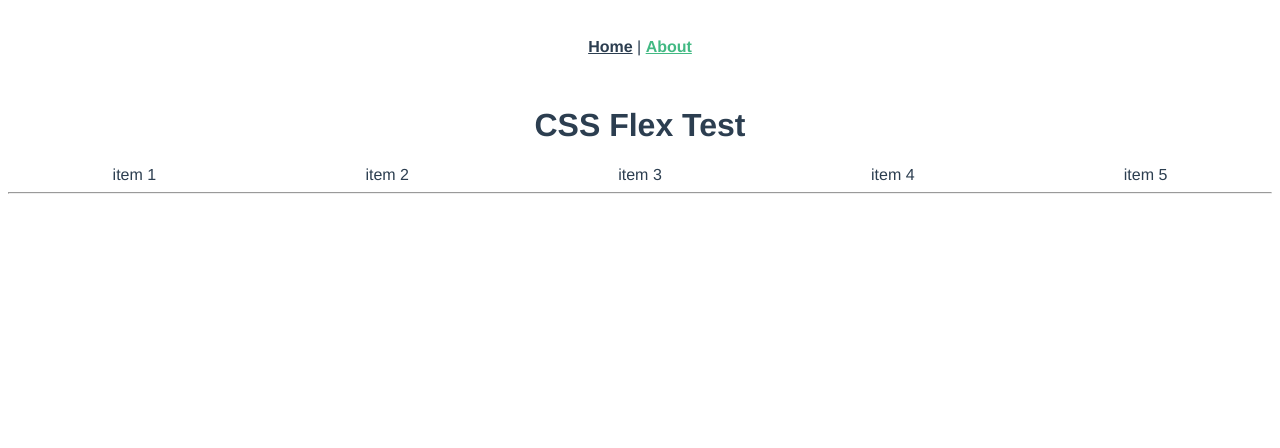
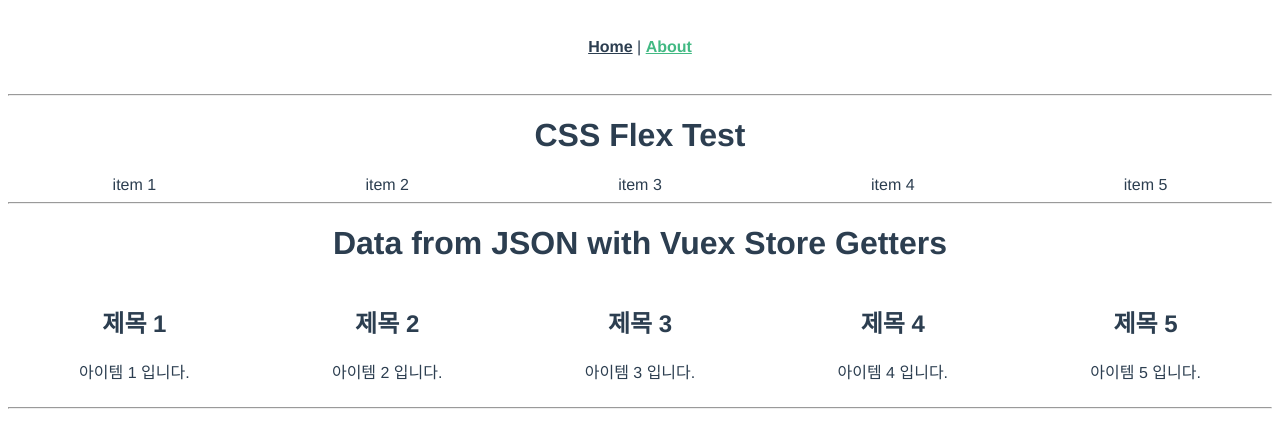
Before and after one commit to JihoFrontEnd/vue3-on-safari, a Vue app: page /about in a window 1280 px wide. Shown: the top 448 px of the page. Built offline with nearby package versions, Linux system fonts and the light colour scheme.

Commit message:
feat: add data from json with Vuex Store Getters

```diff
--- /dev/null
+++ b/src/components/About/DataFromJSON.vue
@@ -0,0 +1,17 @@
+<template>
+  <h1>Data from JSON with Vuex Store Getters</h1>
+  <div class="flex">
+    <div v-for="item of ITEMS" :key="item.id">
+      <h2>{{ item.title }}</h2>
+      <p>{{ item.description }}</p>
+    </div>
+  </div>
+</template>
+
+<script>
+import { mapGetters } from "vuex";
+
+export default {
+  computed: { ...mapGetters(["ITEMS"]) },
+};
+</script>
--- /dev/null
+++ b/src/data/items.json
@@ -0,0 +1,27 @@
+[
+  {
+    "id": 1,
+    "title": "제목 1",
+    "description": "아이템 1 입니다."
+  },
+  {
+    "id": 2,
+    "title": "제목 2",
+    "description": "아이템 2 입니다."
+  },
+  {
+    "id": 3,
+    "title": "제목 3",
+    "description": "아이템 3 입니다."
+  },
+  {
+    "id": 4,
+    "title": "제목 4",
+    "description": "아이템 4 입니다."
+  },
+  {
+    "id": 5,
+    "title": "제목 5",
+    "description": "아이템 5 입니다."
+  }
+]
--- a/src/store/index.js
+++ b/src/store/index.js
@@ -1,8 +1,12 @@
 import { createStore } from "vuex";
 
+import items from "../data/items.json";
+
 export default createStore({
-  state: {},
+  state: { items },
   mutations: {},
   actions: {},
-  modules: {},
+  getters: {
+    ITEMS: (state) => state.items,
+  },
 });
--- a/src/views/About.vue
+++ b/src/views/About.vue
@@ -1,13 +1,17 @@
 <template>
+  <hr />
   <Flex></Flex>
+  <hr />
+  <DataFromJSON></DataFromJSON>
   <hr />
 </template>
 
 <script>
 import Flex from "@/components/About/Flex.vue";
+import DataFromJSON from "@/components/About/DataFromJSON.vue";
 
 export default {
-  components: { Flex },
+  components: { Flex, DataFromJSON },
 };
 </script>
 
```
